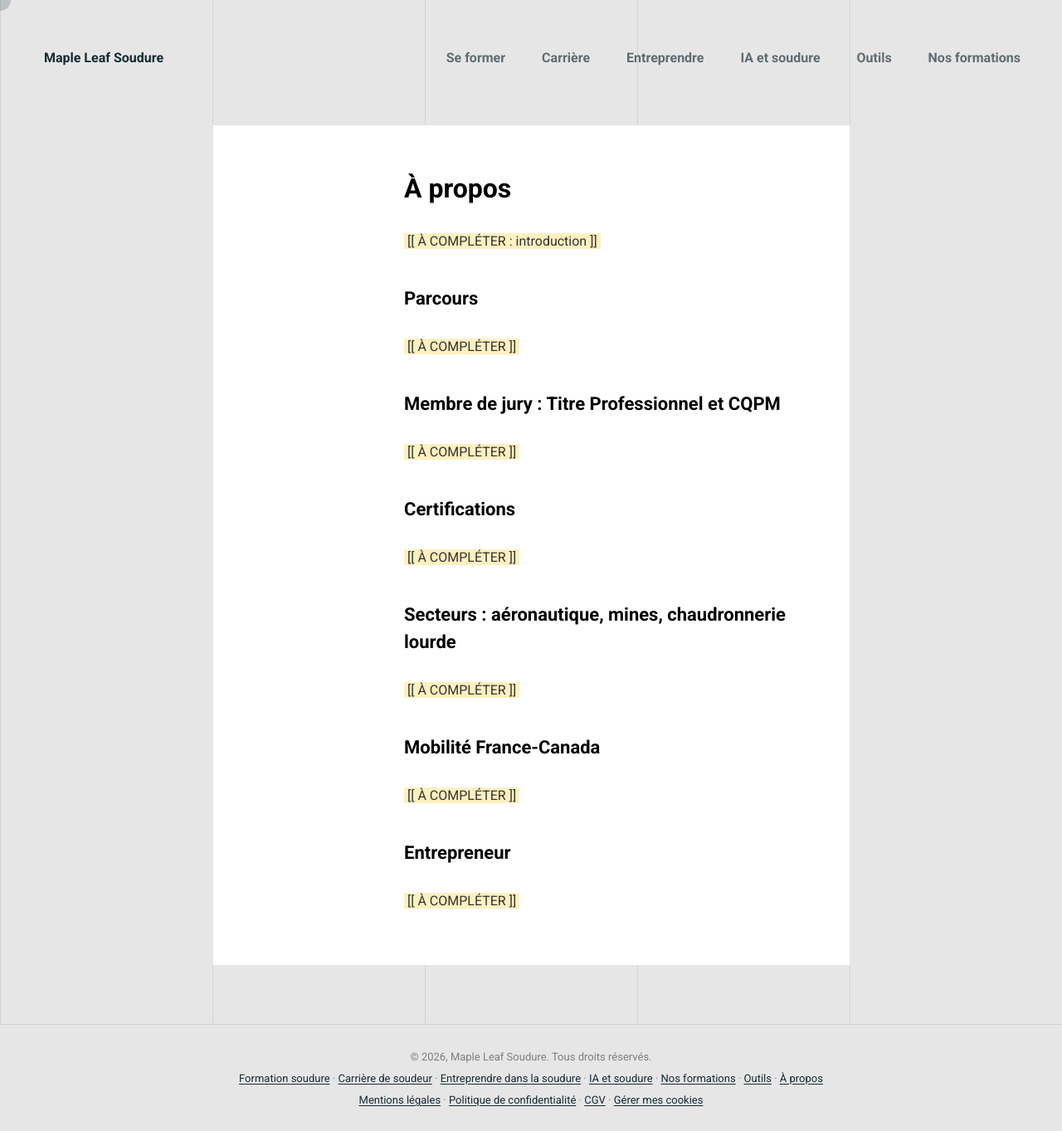
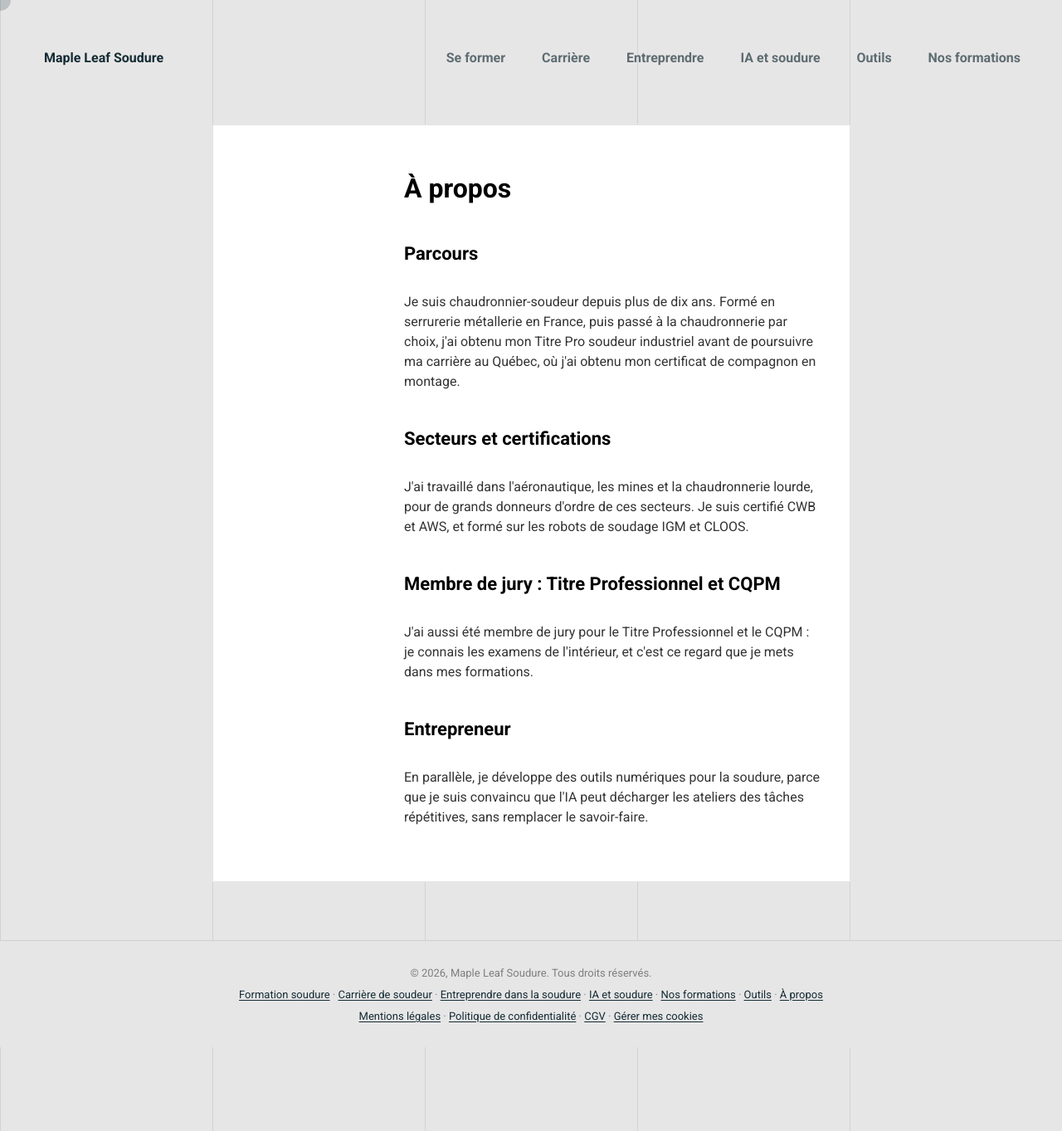
Before and after one commit to wallidguergour/mapleleafsoudure, a Jekyll site: the page built from a-propos/index.html, in a window 1280 px wide and 1363 px high. Shown: the whole window at 83% size. Built offline with Jekyll 4.4.1, drawn with Linux system fonts in a browser that asks for light colours; comment, search, counter and statistics services are not loaded.

Commit message:
Textes des 4 piliers et de la page À propos, retour dans l'index
- Introductions des piliers et paragraphes À propos (textes fournis)
- À propos : sections vides supprimées, secteurs et certifications réunis
- Rappels noindex retirés : pages de nouveau dans le sitemap et llms.txt

Co-Authored-By: Claude Opus 5.5 <noreply@anthropic.com>

```diff
--- a/a-propos/index.html
+++ b/a-propos/index.html
@@ -3,13 +3,6 @@ layout: default
 title: "À propos"
 description: "Le parcours et l'expérience derrière Maple Leaf Soudure."
 permalink: /a-propos/
-# ============================================================
-# PAGE EN COURS : tant qu'elle contient des [[ À COMPLÉTER ]], elle reste hors index.
-# Une fois terminée, RETIRER les trois lignes suivantes (robots, sitemap, llms).
-robots: "noindex, follow"
-sitemap: false
-llms: false
-# ============================================================
 ---
 <!-- Ne jamais écrire de nom de personne sur cette page (seule exception du site : /mentions-legales/). -->
 <div class="section about mls-page">
@@ -18,25 +11,17 @@ llms: false
 
       <h1 class="title_inner">À propos</h1>
 
-      <p><span class="mls-todo">[[ À COMPLÉTER : introduction ]]</span></p>
+      <h2>Parcours</h2>
+      <p>Je suis chaudronnier-soudeur depuis plus de dix ans. Formé en serrurerie métallerie en France, puis passé à la chaudronnerie par choix, j'ai obtenu mon Titre Pro soudeur industriel avant de poursuivre ma carrière au Québec, où j'ai obtenu mon certificat de compagnon en montage.</p>
 
-      <h2>Parcours</h2>
-      <p><span class="mls-todo">[[ À COMPLÉTER ]]</span></p>
+      <h2>Secteurs et certifications</h2>
+      <p>J'ai travaillé dans l'aéronautique, les mines et la chaudronnerie lourde, pour de grands donneurs d'ordre de ces secteurs. Je suis certifié CWB et AWS, et formé sur les robots de soudage IGM et CLOOS.</p>
 
       <h2>Membre de jury : Titre Professionnel et CQPM</h2>
-      <p><span class="mls-todo">[[ À COMPLÉTER ]]</span></p>
-
-      <h2>Certifications</h2>
-      <p><span class="mls-todo">[[ À COMPLÉTER ]]</span></p>
-
-      <h2>Secteurs : aéronautique, mines, chaudronnerie lourde</h2>
-      <p><span class="mls-todo">[[ À COMPLÉTER ]]</span></p>
-
-      <h2>Mobilité France-Canada</h2>
-      <p><span class="mls-todo">[[ À COMPLÉTER ]]</span></p>
+      <p>J'ai aussi été membre de jury pour le Titre Professionnel et le CQPM : je connais les examens de l'intérieur, et c'est ce regard que je mets dans mes formations.</p>
 
       <h2>Entrepreneur</h2>
-      <p><span class="mls-todo">[[ À COMPLÉTER ]]</span></p>
+      <p>En parallèle, je développe des outils numériques pour la soudure, parce que je suis convaincu que l'IA peut décharger les ateliers des tâches répétitives, sans remplacer le savoir-faire.</p>
 
     </div>
   </div>
```
Also changed, not shown: carriere-soudeur/index.html (+1 -8 lines), entreprendre-soudure/index.html (+1 -8 lines), formation-soudure/index.html (+1 -8 lines), ia-soudure/index.html (+1 -8 lines).
